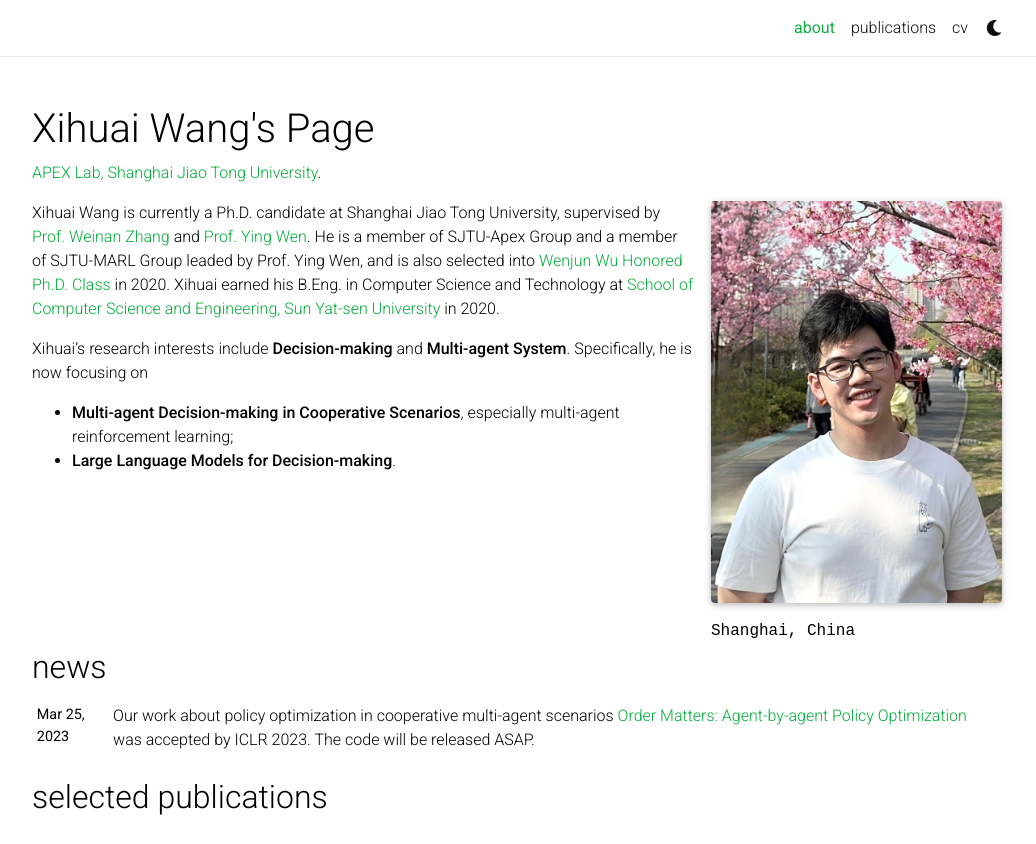
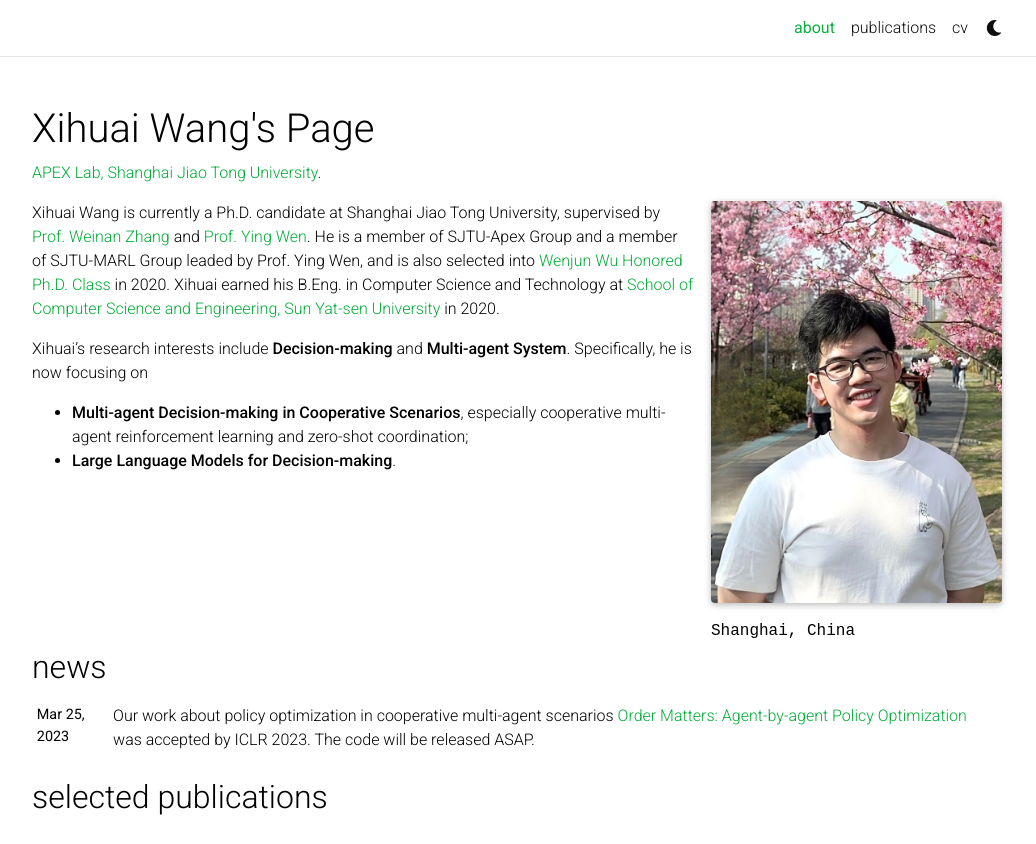
Before and after one commit to xihuai18/xihuai18.github.io, a Jekyll site: the page built from _pages/about.md, in a window 1280 px wide and 1133 px high, cut to the strip 0-844 px from the top of the window. Shown: the whole strip, without its empty margins (123-1159 px from the left). Built offline with Jekyll 4.4.1, drawn with Linux system fonts in a browser that asks for light colours; full-size pictures stand in for the smaller copies a plugin makes; comment, search, counter and statistics services are not loaded; a style sheet for code colours, icons or effects is not loaded.

Commit message:
🛠️refactor(about): improve research interests presentation

```diff
--- a/_pages/about.md
+++ b/_pages/about.md
@@ -19,5 +19,5 @@
 Xihuai Wang is currently a Ph.D. candidate at Shanghai Jiao Tong University, supervised by [Prof. Weinan Zhang](https://wnzhang.net/) and [Prof. Ying Wen](https://yingwen.io/). He is a member of SJTU-Apex Group and a member of SJTU-MARL Group leaded by Prof. Ying Wen, and is also selected into [Wenjun Wu Honored Ph.D. Class](https://ai.sjtu.edu.cn/cultivate/postgraduate/managements) in 2020. Xihuai earned his B.Eng. in Computer Science and Technology at [School of Computer Science and Engineering, Sun Yat-sen University](https://cse.sysu.edu.cn/) in 2020.
 
 Xihuai's research interests include **Decision-making** and **Multi-agent System**. Specifically, he is now focusing on
-- **Multi-agent Decision-making in Cooperative Scenarios**, especially multi-agent reinforcement learning;
+- **Multi-agent Decision-making in Cooperative Scenarios**, especially cooperative multi-agent reinforcement learning and zero-shot coordination;
 - **Large Language Models for Decision-making**.
```
